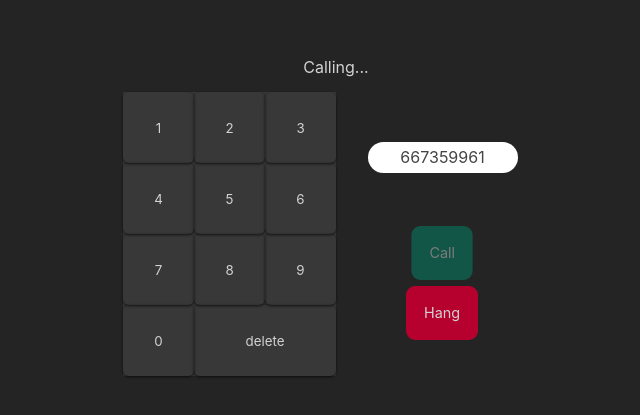
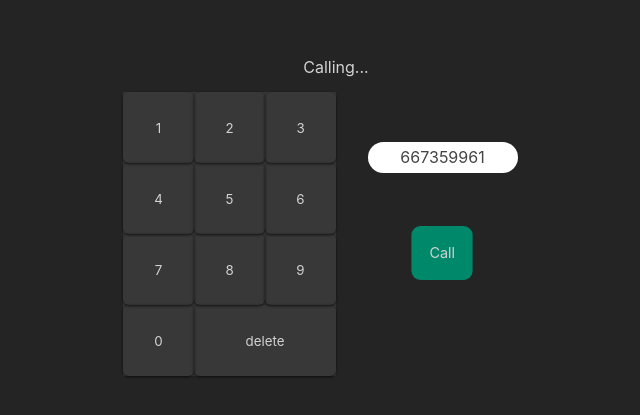
Before and after one commit to Beringar/w4-ch3-berenguer-pou, a React (Create React App) app: page / in a window 1280 px wide. Shown: the part 191-606 px from the top of the page, without its empty margins (304-944 px from the left). Built offline with nearby package versions, Linux system fonts and the light colour scheme.

Commit message:
added actions / keyboard react elements to app.js

```diff
--- a/src/App.css
+++ b/src/App.css
@@ -58,7 +58,7 @@ li {
 }
 .key:disabled {
   cursor: default;
-  opacity: 0message;
+  opacity: 0;
 }
 .key:not(disabled):hover {
   background-color: #454545;
--- a/src/App.js
+++ b/src/App.js
@@ -1,60 +1,22 @@
 import "./App.css";
+import Actions from "./components/Actions/Actions";
+import Keyboard from "./components/Keyboard/Keyboard";
 
 function App() {
   return (
     <div className="container">
-      {/* El siguiente elemento se oculta añadiéndole la clase "off" */}
       <span className="message">Calling...</span>
       <main className="phone">
         <div className="keyboard-container">
-          <ol className="keyboard">
-            <li>
-              <button className="key">1</button>
-            </li>
-            <li>
-              <button className="key">2</button>
-            </li>
-            <li>
-              <button className="key">3</button>
-            </li>
-            <li>
-              <button className="key">4</button>
-            </li>
-            <li>
-              <button className="key">5</button>
-            </li>
-            <li>
-              <button className="key">6</button>
-            </li>
-            <li>
-              <button className="key">7</button>
-            </li>
-            <li>
-              <button className="key">8</button>
-            </li>
-            <li>
-              <button className="key">9</button>
-            </li>
-            <li>
-              <button className="key">0</button>
-            </li>
-            <li>
-              <button className="key big">delete</button>
-            </li>
-          </ol>
+          <Keyboard
+            className="keyboard"
+            actionOnClick={() => console.log("key!")}
+          />
         </div>
-        <div className="actions">
-          <span className="number">667359961</span>
-          {/* El botón de llamar debe tener la clase "activo" cuando
-      el número de teléfono tiene 9 cifras */}
-          <a href="call" className="call">
-            Call
-          </a>
-          {/* Sólo se tiene que ver un botón u otro */}
-          <a href="hang" className="hang active">
-            Hang
-          </a>
-        </div>
+        <Actions
+          actionOnClickCall={() => console.log("call!")}
+          actionOnClickHang={() => console.log("hang!")}
+        />
       </main>
     </div>
   );
--- a/src/components/Action/Action.js
+++ b/src/components/Action/Action.js
@@ -1,6 +1,6 @@
 const Action = ({ text, className, actionOnClick }) => {
   return (
-    <a href={text} className={className} actionOnClick={actionOnClick}>
+    <a href={text} className={className} onClick={actionOnClick}>
       {text}
     </a>
   );
--- /dev/null
+++ b/src/components/Actions/Actions.js
@@ -0,0 +1,29 @@
+import Action from "../Action/Action";
+
+const Actions = ({ actionOnClickCall, actionOnClickHang }) => {
+  const telephoneNumber = "8798798";
+  let isCalling = true;
+  return (
+    <>
+      <div className="actions">
+        <span className="number">667359961</span>
+        {telephoneNumber > 8 && (
+          <Action
+            text="Call"
+            className={`call ${isCalling ? "active " : ""}`}
+            actionOnClick={actionOnClickCall}
+          />
+        )}
+        {telephoneNumber < 8 && (
+          <Action
+            text="Hang"
+            className={`hang ${!isCalling ? "active " : ""}`}
+            actionOnClick={actionOnClickHang}
+          />
+        )}
+      </div>
+    </>
+  );
+};
+
+export default Actions;
--- a/src/components/Key/Key.js
+++ b/src/components/Key/Key.js
@@ -1,7 +1,9 @@
-const Key = ({ number, className, actionOnClick }) => {
+const Key = ({ text, className, actionOnClick }) => {
   return (
-    <li className={className} onClick={() => actionOnClick(number)}>
-      {number}
+    <li>
+      <button className={className} onClick={() => actionOnClick(text)}>
+        {text}
+      </button>
     </li>
   );
 };
--- a/src/components/Keyboard/Keyboard.js
+++ b/src/components/Keyboard/Keyboard.js
@@ -1,13 +1,24 @@
 import Key from "../Key/Key";
 
-const Keyboard = ({ className, keys, actionOnClick }) => {
+const Keyboard = ({ className, actionOnClick }) => {
+  const numbers = [1, 2, 3, 4, 5, 6, 7, 8, 9, 0];
   return (
     <>
-      <div className="keyboard-container"></div>
       <ol className={className}>
-        {keys.map((key) => (
-          <Key key={key.id} number={key} actionOnClick={actionOnClick} />
+        {numbers.map((key) => (
+          <Key
+            key={key}
+            text={key}
+            className="key"
+            actionOnClick={actionOnClick}
+          />
         ))}
+        <Key
+          key="delete"
+          text="delete"
+          className="key big"
+          actionOnClick={() => console.log("esborrar!")}
+        />
       </ol>
     </>
   );
```
Also changed, not shown: 1 other file (tests, documents, lock files or other folders).
